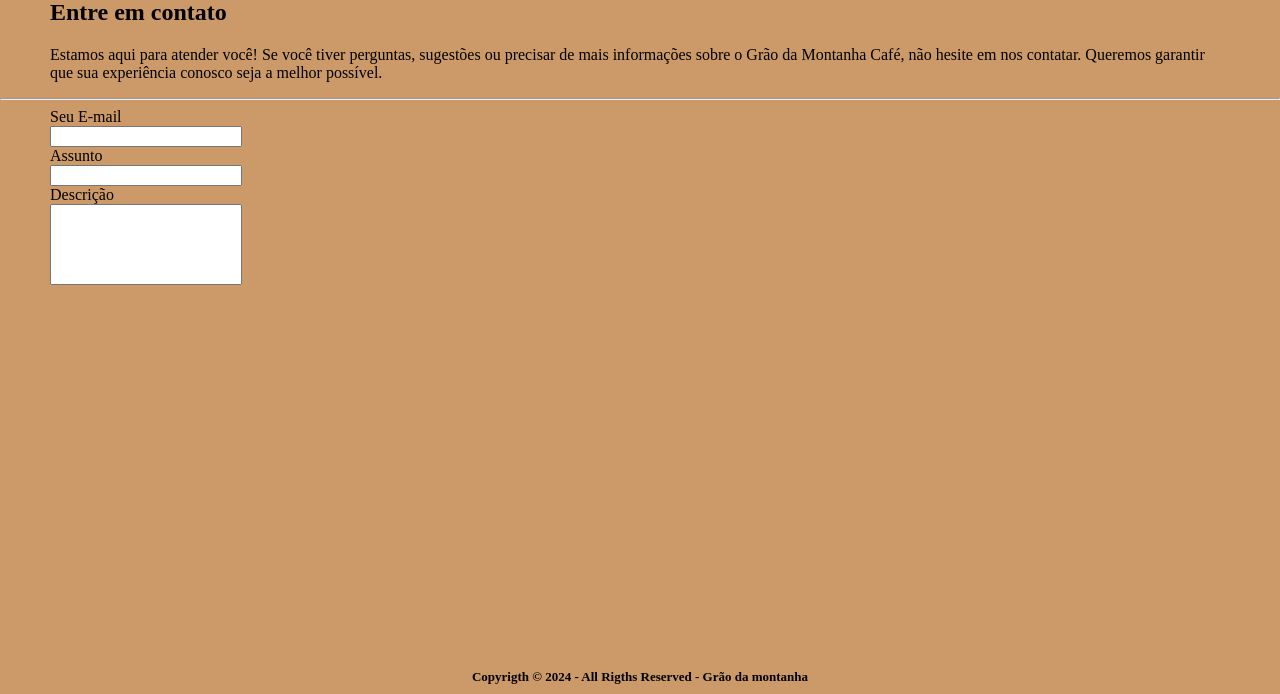
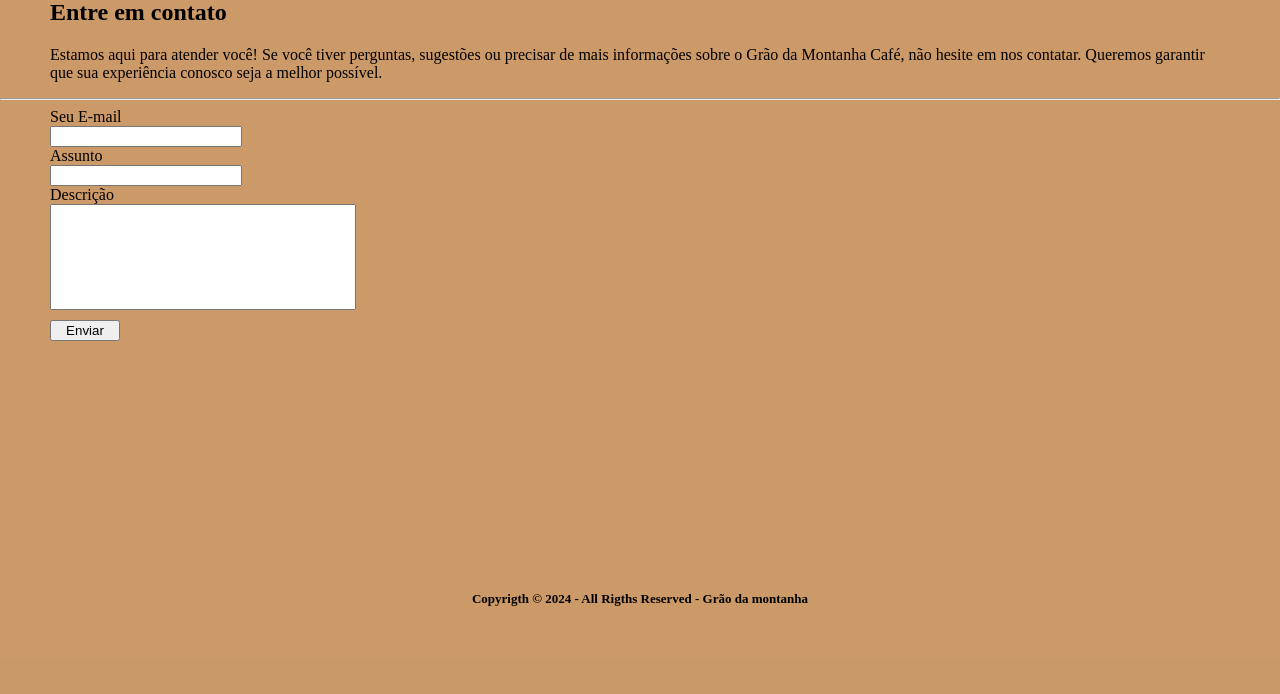
Before and after one commit to LucasAraujo1016/DevWeb, a Python web app: template atividade_1/templates/contato.html in a window 1280 px wide. Shown: the part 141-835 px from the top of the page. After the commit the page ends 747 px from the top, so only its background shows below. Run offline with Jinja, Linux system fonts and the light colour scheme; the template is opened without the code that fills it, so the values that code supplies are empty; some web fonts are replaced.

Commit message:
Segundo commit atividade_1

```diff
--- a/atividade_1/static/contato.css
+++ b/atividade_1/static/contato.css
@@ -10,6 +10,18 @@ header {
     flex-direction: row;
     margin: 0;
     background-color: #F5DDC3;
+}
+
+main {
+    width: 100vw;
+    height: 70vh;
+}
+
+footer {
+    display: flex;
+    width: 100vw;
+    height: 10vh;
+    justify-content: center;
 }
 
 .icon {
@@ -54,10 +66,11 @@ header {
 
 .copyrigth {
     display: flex;
-    margin-top: 30%;
     justify-content: center;
+    align-items: center;
     font-size: small;
-}
+    text-align: center;
+    }
 
 .form {
     display: flex;
@@ -69,7 +82,14 @@ header {
 }
 
 .inputdesc {
-    display: flex;
-    height: 75px;
-    margin-top: 0;
+    height: 100px;
+    width: 300px;
+    resize: none;
 }
+
+.botao {
+    margin-top: 10px;
+    cursor: pointer;
+    width: 70px;
+    text-align: center;
+}
--- a/atividade_1/templates/contato.html
+++ b/atividade_1/templates/contato.html
@@ -34,7 +34,9 @@
                 <label for="text">Assunto</label>
                 <input type="text" id="Assunto" name="Assunto">
                 <label for="text">Descrição</label>
-                <input class="inputdesc" type="text" id="descriçao" name="descriçao">
+                <textarea class="inputdesc" type="text" name="descriçao" rows="4" cols="50" maxlength="300" >
+                </textarea>
+                <button class="botao" type="button" onclick="alert('Obrigado pela preferência!!!')" >Enviar</button>
             </form>
         </section>
     </main>
```
